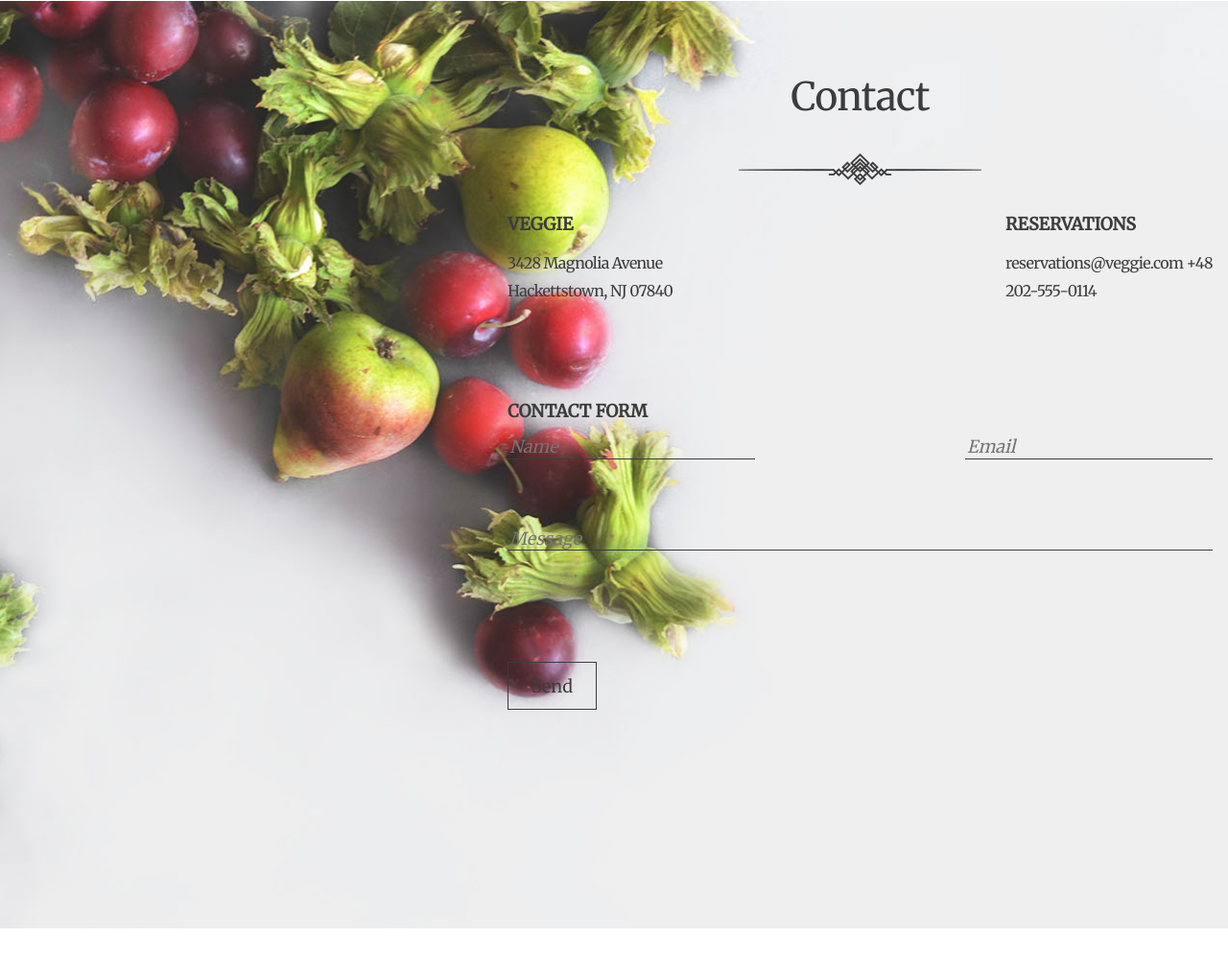
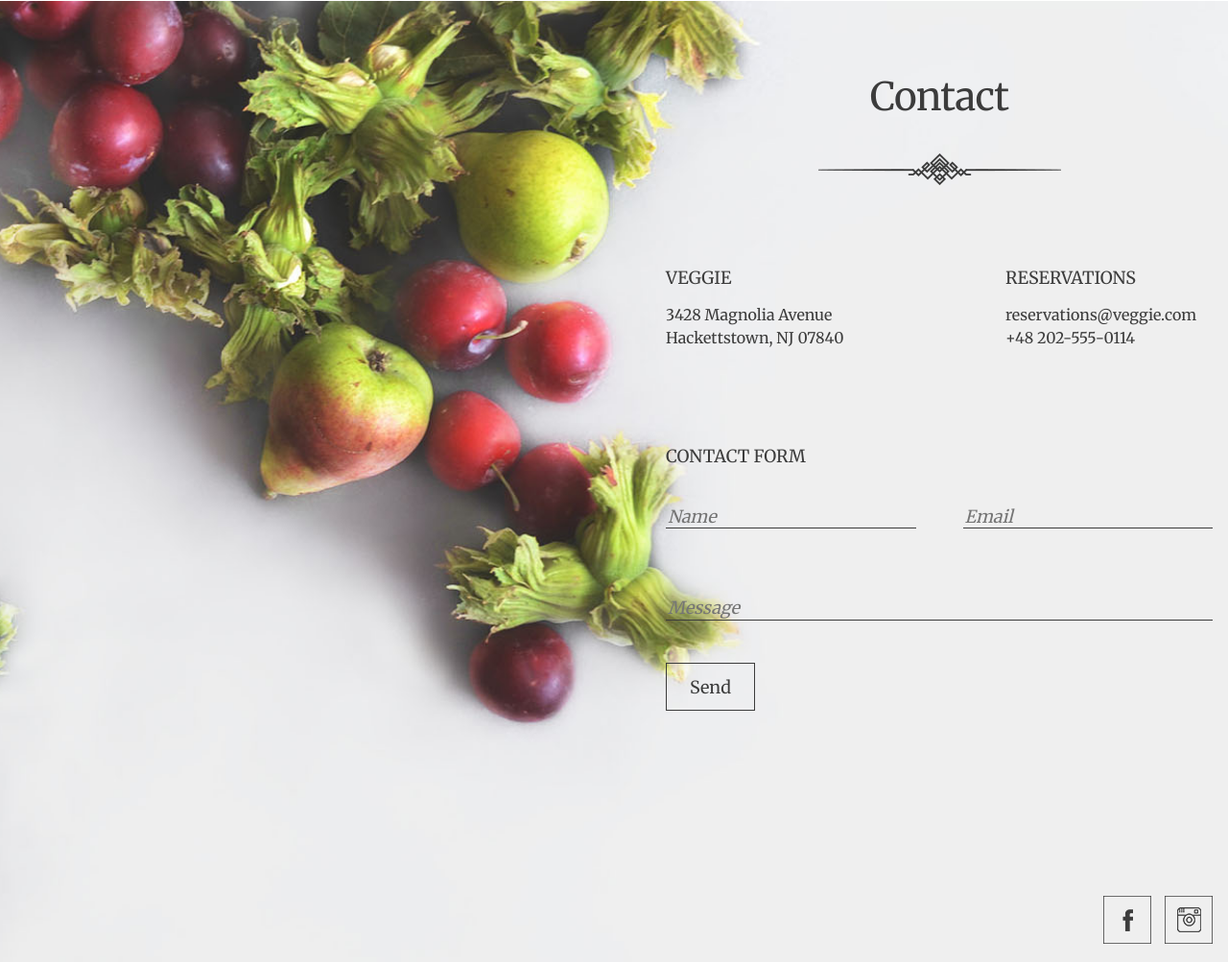
Before and after one commit to egudkov/veggie, a plain HTML site: page index.html in a window 1280 px wide. Shown: the part 4309-5312 px from the top of the page at 96% size. Before the commit the page ends 5277 px from the top, so only its background shows below. Drawn offline with nearby package versions, Linux system fonts and the light colour scheme.

Commit message:
'Contact' section rework

```diff
--- a/css/main.css
+++ b/css/main.css
@@ -273,39 +273,7 @@ div {
 footer {
   background: url('../img/footer-bg.jpg') no-repeat center top / cover;
   height: 967px;
-}
-
-footer form {
-  margin-top: 102px;
-  width: 100%;
-}
-
-.form-inputs {
-  display: flex;
-  flex-wrap: wrap;
-  justify-content: space-between;
-  width: 100%;
-}
-
-footer input {
-  border: none;
-  background: transparent;
-  border-bottom: 1px solid #3c3c3c;
-  font-size: 18px;
-  font-style: italic;
-  margin-bottom: 72px;
-}
-
-footer input[name="name"] {
-  width: 254px;
-}
-
-footer input[name="email"] {
-  width: 254px;
-}
-
-footer input[name="message"] {
-  width: 100%;
+  padding-bottom: 35px;
 }
 
 .contact-container {
@@ -313,6 +281,19 @@ footer input[name="message"] {
 }
 
 .contact-inner {
+  width: 570px;
+  /* display: flex;
+  flex-direction: column;
+  justify-content: space-between; */
+}
+
+.contact-inner h2 {
+  font-size: 18px;
+  font-weight: normal;
+  text-transform: uppercase;
+}
+
+.contact-data {
   display: flex;
   justify-content: space-between;
 }
@@ -323,4 +304,49 @@ footer input[name="message"] {
 
 .contact-item p {
   margin: 0;
+  font-size: 16px;
+  line-height: 1.5;
 }
+
+form {
+  margin-top: 102px;
+}
+
+.form-inputs {
+  display: flex;
+  flex-wrap: wrap;
+  justify-content: space-between;
+  margin-top: 41px;
+}
+
+footer input {
+  width: 45%;
+  border: none;
+  background: transparent;
+  border-bottom: 1px solid #3c3c3c;
+  font-size: 18px;
+  font-style: italic;
+}
+
+footer input[name="message"] {
+  width: 100%;
+  margin-top: 72px;
+}
+
+.social-media {
+  display: flex;
+  justify-content: flex-end;
+  margin-top: 193px;
+}
+
+.social-media img {
+  margin: 0 7px;
+}
+
+.social-media img:first-child {
+  margin-left: 0;
+}
+
+.social-media img:last-child {
+  margin-right: 0;
+}
--- a/index.html
+++ b/index.html
@@ -268,22 +268,23 @@
   <footer id="contact">
     <div class="main-container">
       <div class="right-column">
+        <div class="contact-inner">
           <div class="heading">
             <h1>Contact</h1>
             <img src="img/decoration.png">
-          <div class="contact-container">
-            <div class="contact-inner">
+          </div>
+          <div class="contact-data">
             <div class="contact-item">
               <h2>
                 Veggie
               </h2>
-                <p class="regular-text">3428 Magnolia Avenue Hackettstown, NJ 07840</p>
+              <p>3428 Magnolia Avenue Hackettstown, NJ 07840</p>
             </div>
             <div class="contact-item">
               <h2>
                 Reservations
               </h2>
-                <p class="regular-text">reservations@veggie.com +48 202-555-0114</p>
+              <p>reservations@veggie.com +48 202-555-0114</p>
             </div>
           </div>
           <form action="">
@@ -293,7 +294,6 @@
               <input name="email" type="email" placeholder="Email">
               <input name="message" type="text" placeholder="Message">
             </div>
-
             <!-- <button class="" type="submit">Send</button> -->
             <div class="nav">
               <ul>
@@ -303,9 +303,12 @@
               </ul>
             </div>
           </form>
+          <div class="social-media">
+            <img src="img/Facebook.png" alt="Facebook link">
+            <img src="img/Instagram.png" alt="Instagram link">
+          </div>
         </div>
 
-        </div>
       </div>
     </div>
   </footer>
```
Also changed, not shown: img/Facebook.png (added), img/Instagram.png (added). Lines whose indentation alone changed are shown as unchanged.
